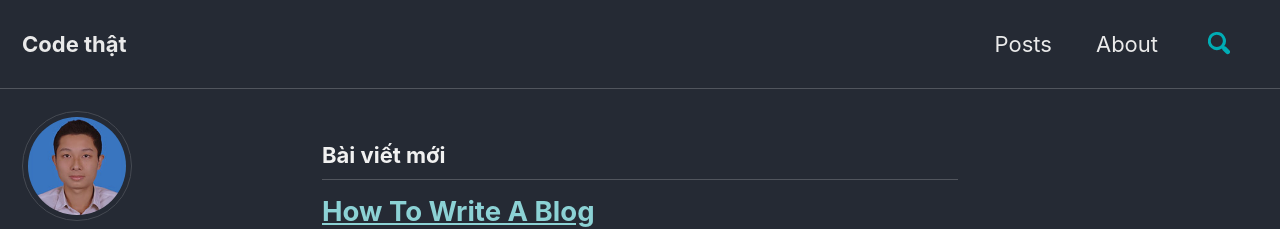
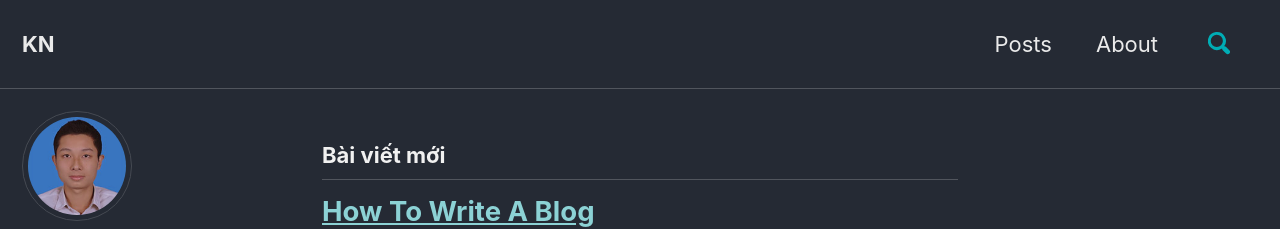
Before and after one commit to kien2ndk/kien2ndk.github.io, a Jekyll site: the page built from index.html, in a window 1280 px wide and 900 px high. Shown: the top 229 px of the window. Built offline with Jekyll 4.4.1, drawn with Linux system fonts in a browser that asks for light colours; cached includes are drawn as plain includes; nearby versions of some CDN libraries; the list of posts is cut into pages by our own code.

Commit message:
change title

```diff
--- a/_config.yml
+++ b/_config.yml
@@ -16,7 +16,7 @@ minimal_mistakes_skin    : "dark" # "air", "aqua", "contrast", "dark", "dirt", "
 
 # Site Settings
 locale                   : "vi-VN"
-title                    : "Code thật"
+title                    : "KN"
 title_separator          : "-"
 name                     : "Kien Nguyen"
 description              : "An amazing website."
```
